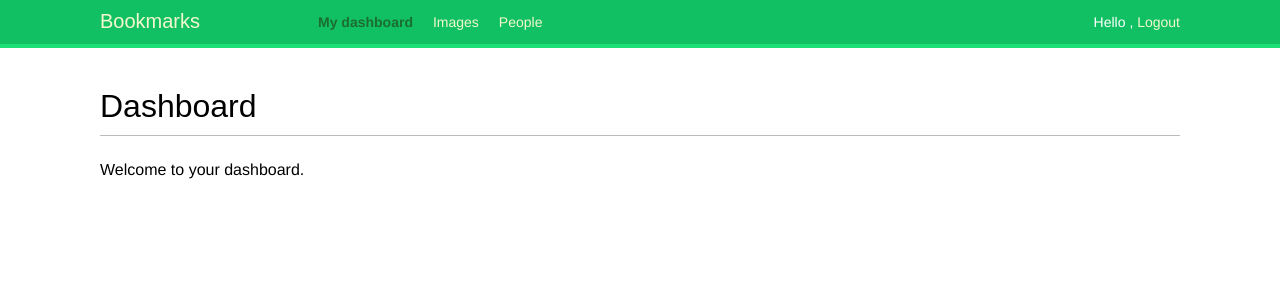
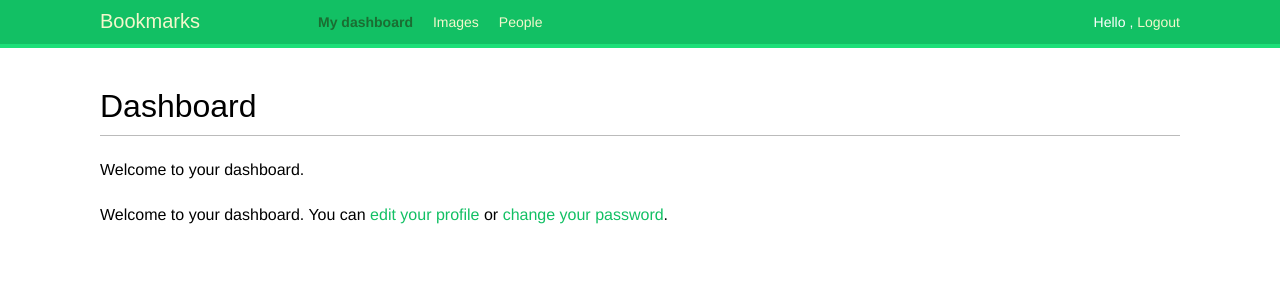
Before and after one commit to prateekvarma/DjangoSocialWebsite, a Django app: page /account/ in a window 1280 px wide. Shown: the top 308 px of the page. Run offline with Django 3.2, Linux system fonts and the light colour scheme; a user stored in the database is signed in; some web fonts are replaced.

Commit message:
added edit and pwd change to user dashboard template

```diff
--- a/bookmarks/account/templates/account/dashboard.html
+++ b/bookmarks/account/templates/account/dashboard.html
@@ -3,4 +3,5 @@
 {% block content %}
   <h1>Dashboard</h1>
   <p>Welcome to your dashboard.</p>
+  <p>Welcome to your dashboard. You can <a href="{% url "edit" %}">edit your profile</a> or <a href="{% url "password_change" %}">change your password</a>.</p>
 {% endblock %}
```
Also changed, not shown: bookmarks/db.sqlite3.
